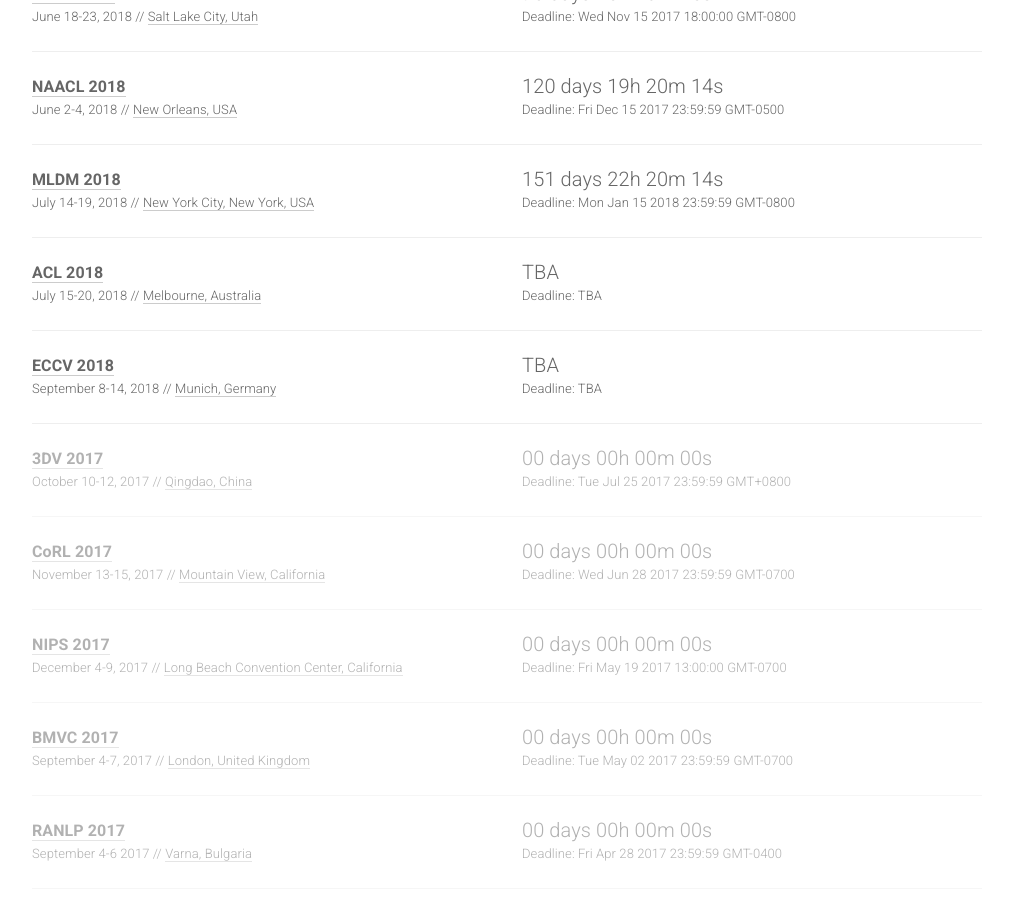
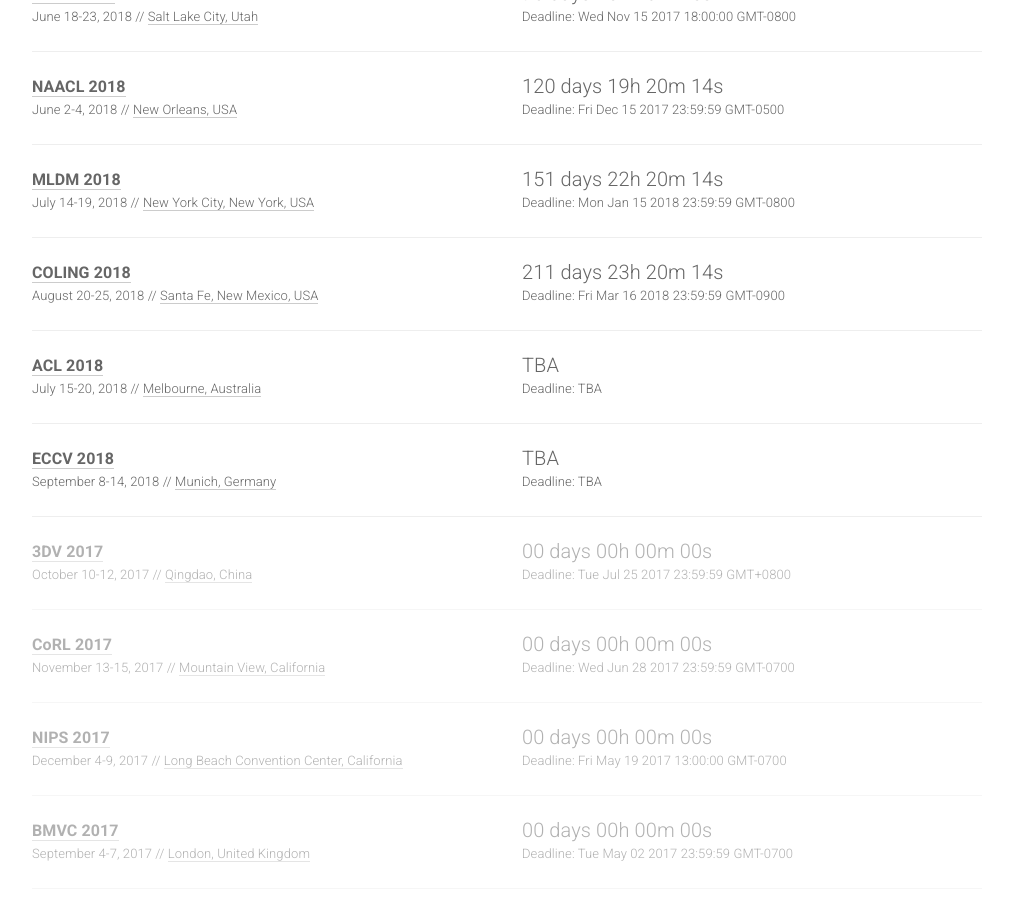
Before and after one commit to paperswithcode/ai-deadlines, a Jekyll site: the page built from index.html, in a window 1280 px wide and 900 px high, scrolled down 593 px. Shown: the whole window, without its empty margins (133-1146 px from the left). Built offline with Jekyll 4.4.1, drawn with Linux system fonts in a browser that asks for light colours; nearby versions of some CDN libraries; comment, search, counter and statistics services are not loaded.

Commit message:
add COLING 2018

```diff
--- a/_data/conferences.yml
+++ b/_data/conferences.yml
@@ -65,6 +65,16 @@
   date: July 14-19, 2018
   place: New York City, New York, USA
   sub: ML
+
+- name: COLING
+  year: 2018
+  id: coling18
+  link: http://coling2018.org/
+  deadline: "2018-03-16 23:59:59"
+  timezone: America/Adak
+  date: August 20-25, 2018
+  place: Santa Fe, New Mexico, USA
+  sub: NLP
 
 - name: ACL
   year: 2018
```
